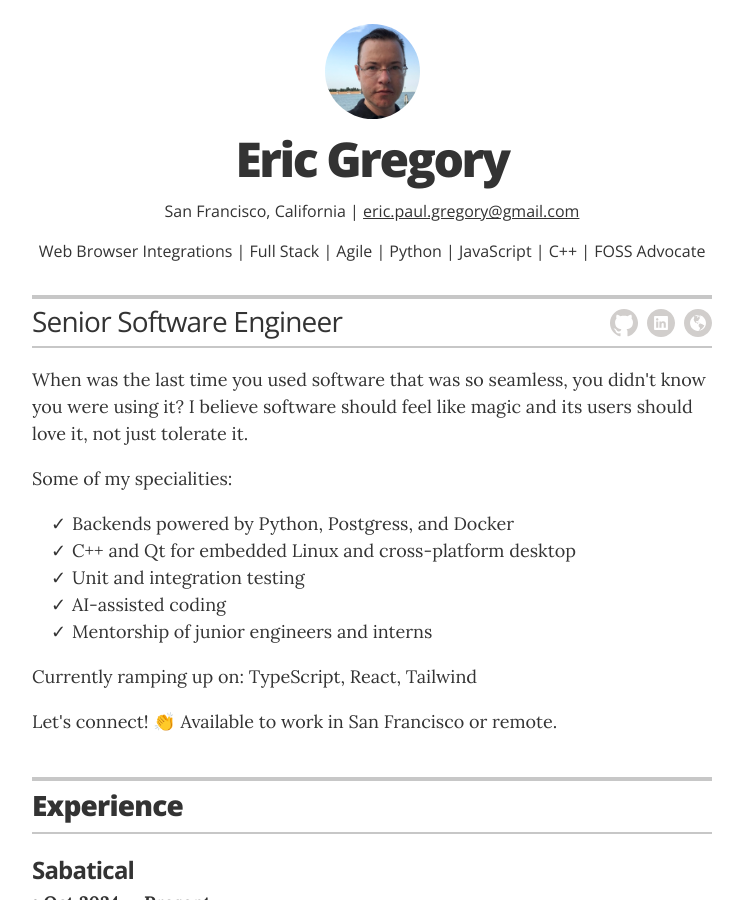
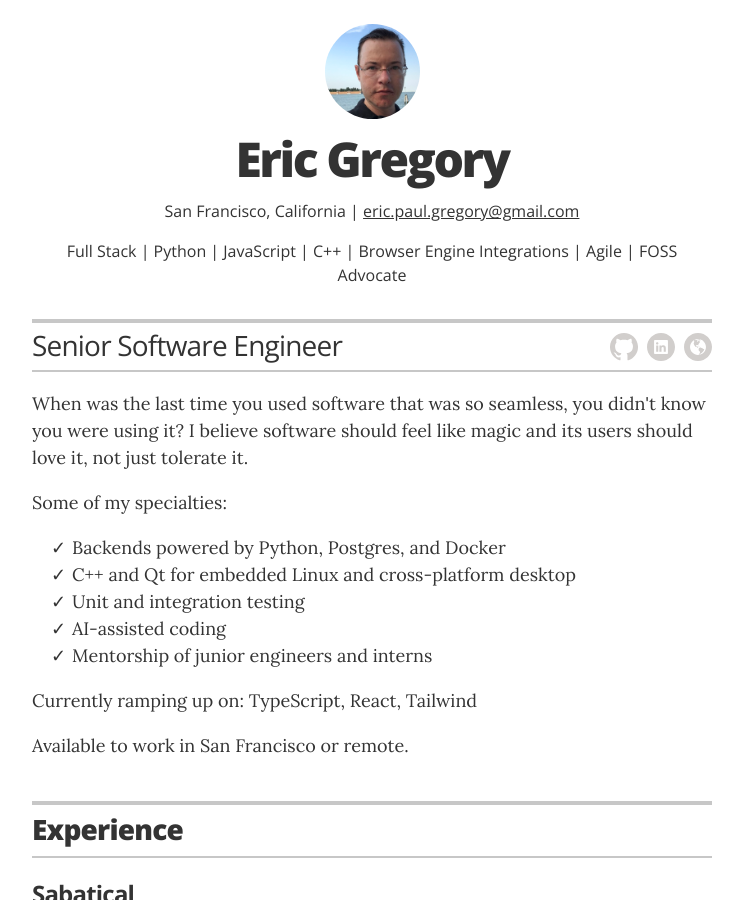
Before and after one commit to MrEricSir/resume, a Jekyll site: the page built from index.html, in a window 1280 px wide and 900 px high. Shown: the whole window, without its empty margins (268-1011 px from the left). Built offline with Jekyll 4.4.1, drawn with Linux system fonts in a browser that asks for light colours.

Commit message:
Fix typos and update contact information in config

```diff
--- a/_config.yml
+++ b/_config.yml
@@ -21,14 +21,14 @@ resume_contact_email:           "eric.paul.gregory@gmail.com"
 # resume_contact_address:         "742 Evergreen Terrace, Springfield"
 
 resume_header_contact_info:     "<p>San Francisco, California | <a href='mailto:eric.paul.gregory@gmail.com'>eric.paul.gregory@gmail.com</a></p>
-<p>Web Browser Integrations | Full Stack | Agile | Python | JavaScript | C++ | FOSS Advocate</p>"
+<p>Full Stack | Python | JavaScript | C++ | Browser Engine Integrations | Agile | FOSS Advocate</p>"
 display_header_contact_info:    "true"
 
 resume_header_intro: "<p>When was the last time you used software that was so seamless, you didn't know you were using it? I believe software should feel like magic and its users should love it, not just tolerate it.</p>
 
-<p>Some of my specialities:</p>
+<p>Some of my specialties:</p>
 <ul style=\"list-style-type: '✓ ';\">
-  <li>Backends powered by Python, Postgress, and Docker
+  <li>Backends powered by Python, Postgres, and Docker
   <li>C++ and Qt for embedded Linux and cross-platform desktop
   <li>Unit and integration testing
   <li>AI-assisted coding
@@ -37,7 +37,7 @@ resume_header_intro: "<p>When was the last time you used software that was so se
 
 <p>Currently ramping up on: TypeScript, React, Tailwind</p>
 
-<p>Let's connect! 👏 Available to work in San Francisco or remote.</p>"
+<p>Available to work in San Francisco or remote.</p>"
 
 # use "yes" to display the email contact button,
 # "no" to display an "I'm not looking for work" message,
```
